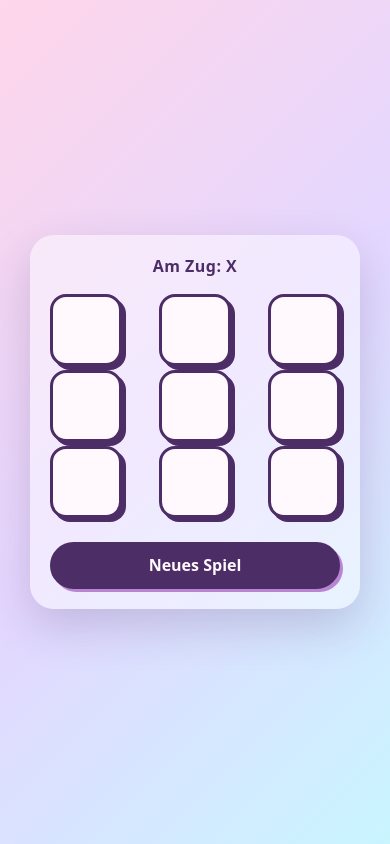
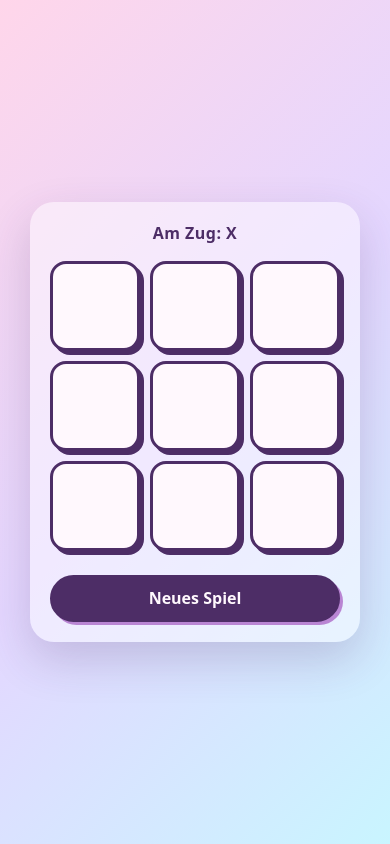
Before and after one commit to mariaapolzan-alt/pink-tic-tac-toe, a React (Vite) app: page / in a window 390 px wide. Built offline with nearby package versions, Linux system fonts and the light colour scheme.

Commit message:
Fix mobile board grid spacing

```diff
--- a/src/App.css
+++ b/src/App.css
@@ -107,14 +107,16 @@ body {
   }
 
   .board-row {
+    display: grid;
+    grid-template-columns: repeat(3, minmax(0, 1fr));
     width: 100%;
-    justify-content: space-between;
-    gap: 8px;
+    gap: 10px;
   }
 
   .square {
-    width: clamp(56px, 20vw, 72px);
-    height: clamp(56px, 20vw, 72px);
+    width: 100%;
+    height: auto;
+    aspect-ratio: 1;
     border-radius: 16px;
     font-size: 1.75rem;
     box-shadow: 4px 4px 0 #4d2d66;
@@ -126,7 +128,7 @@ body {
   }
 
   .board-row + .board-row {
-    margin-top: 4px;
+    margin-top: 10px;
   }
 
   .restart-button {
```
